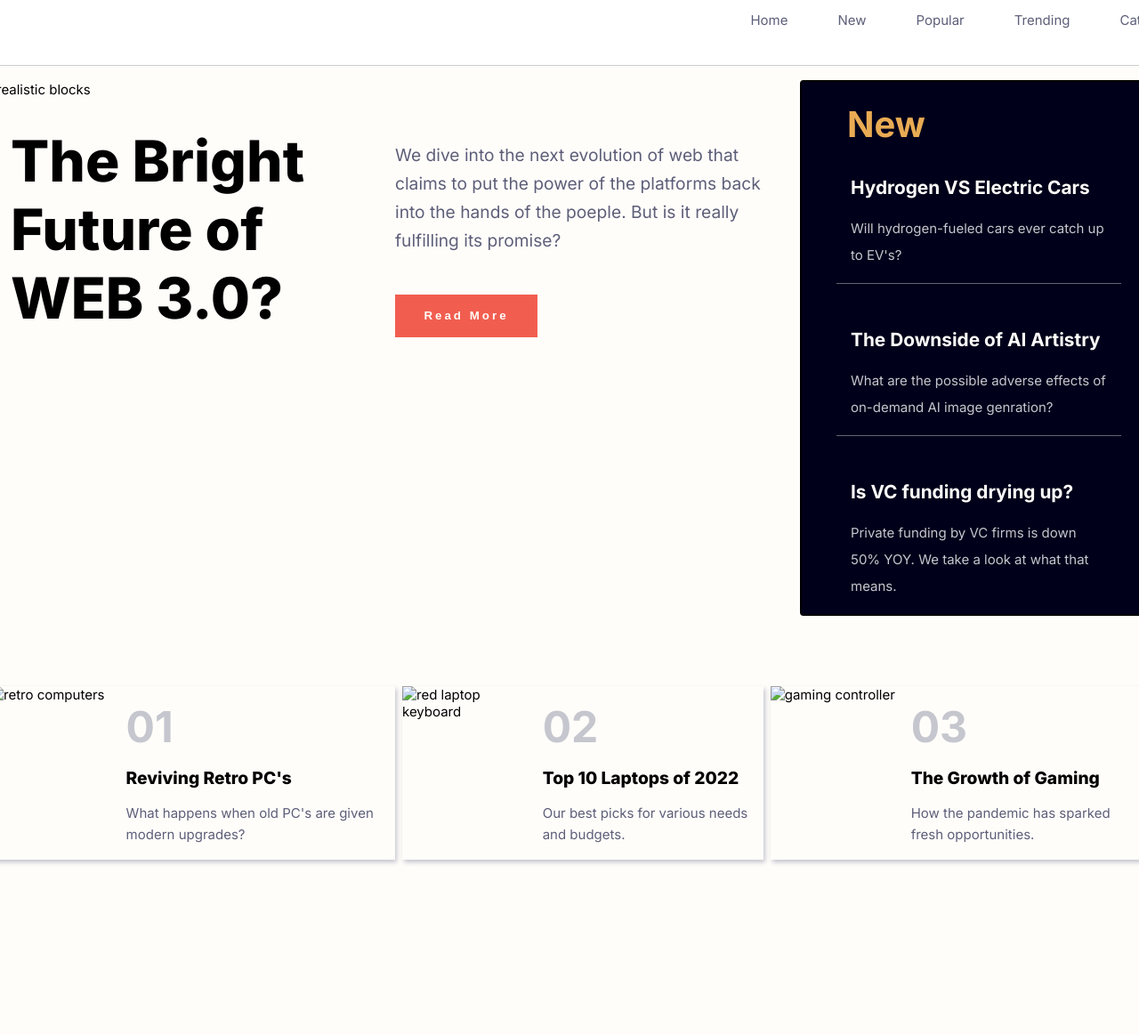
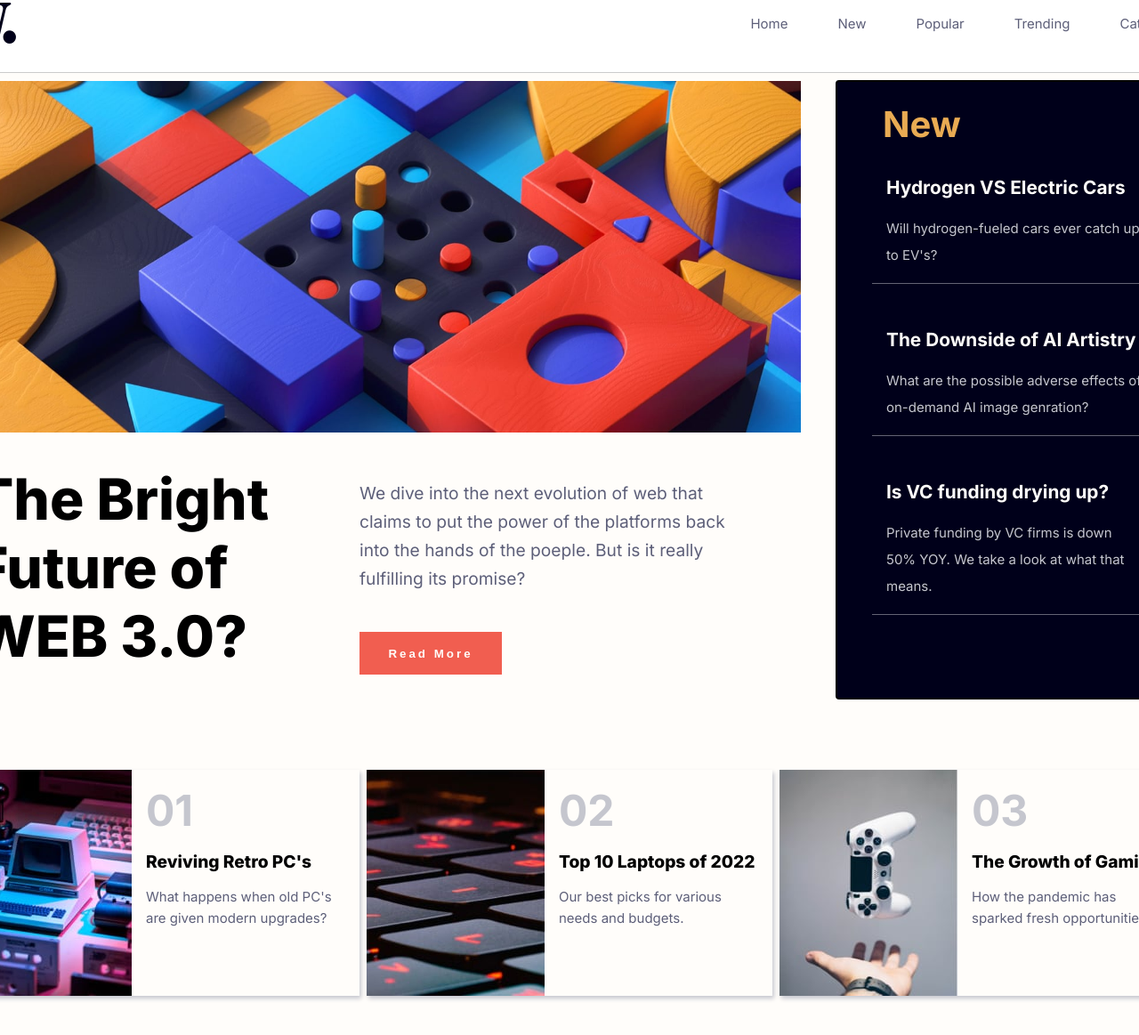
Before and after one commit to Kyrkevsler/Kyrkevsler.github.io, a plain HTML site: page index.html in a window 1280 px wide. Shown: the part 77-1240 px from the top of the page at 89% size. Before the commit the page ends 1115 px from the top, so only its background shows below. Drawn offline with Linux system fonts and the light colour scheme.

Commit message:
Fix media file anchor tag location

```diff
--- a/index.html
+++ b/index.html
@@ -11,7 +11,7 @@
 <body>
     <header>
         <nav class="nav_bar">
-            <img class="news_logo" src="./assets/images/logo.svg" alt="News Logo">
+            <img class="news_logo" src="./images/logo.svg" alt="News Logo">
             <ul class="nav_lists">
                 <li><a href="https://www.youtube.com/watch?v=dQw4w9WgXcQ" class="home_link">Home</a></li>
                 <li><a href="https://www.youtube.com/watch?v=dQw4w9WgXcQ" class="new_link">New</a></li>
@@ -24,7 +24,7 @@
     <main>
         <div class="main_container">
             <section class="hero_section">
-                <img class="hero_image" src="./assets/images/hero image desktop.jpg" alt="realistic blocks">
+                <img class="hero_image" src="./images/hero image desktop.jpg" alt="realistic blocks">
                 <div class="hero_content">
                     <h1>The Bright Future of WEB 3.0?</h1>
                     <div class="hero_description">
@@ -53,7 +53,7 @@
         </div>
         <section class="news_series">
             <article class="news">
-                <img src="./assets/images/retro pc.jpg" alt="retro computers">
+                <img src="./images/retro pc.jpg" alt="retro computers">
                 <div>
                     <h4>01</h4>
                     <h5>Reviving Retro PC's</h5>
@@ -61,7 +61,7 @@
                 </div>
             </article>
             <article class="news">
-                <img src="./assets/images/laptops.jpg" alt="red laptop keyboard">
+                <img src="./images/laptops.jpg" alt="red laptop keyboard">
                 <div>
                     <h4>02</h4>
                     <h5>Top 10 Laptops of 2022</h5>
@@ -69,7 +69,7 @@
                 </div>
             </article>
             <article class="news">
-                <img src="./assets/images/gaming.jpg" alt="gaming controller">
+                <img src="./images/gaming.jpg" alt="gaming controller">
                 <div>
                     <h4>03</h4>
                     <h5>The Growth of Gaming</h5>
```
